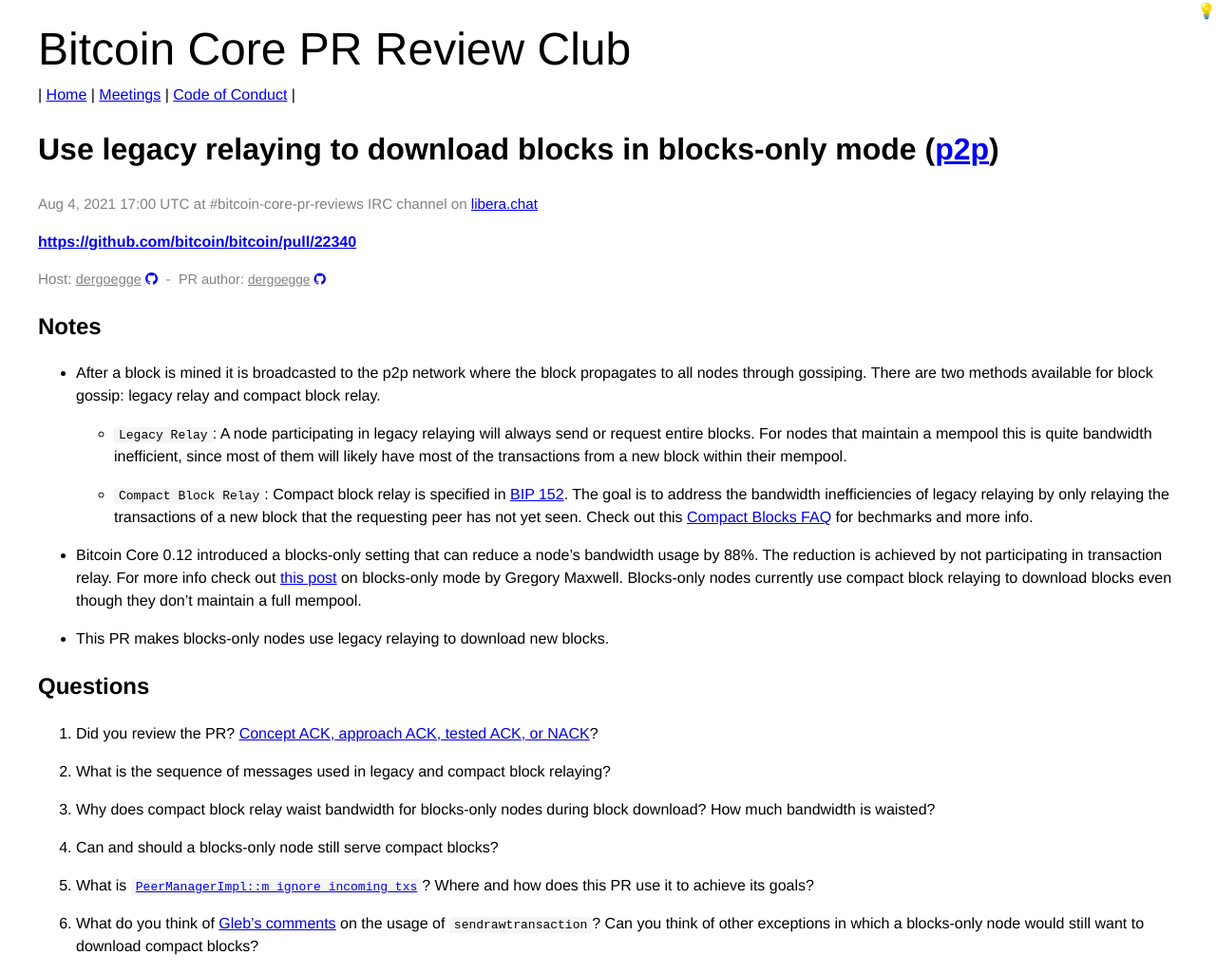
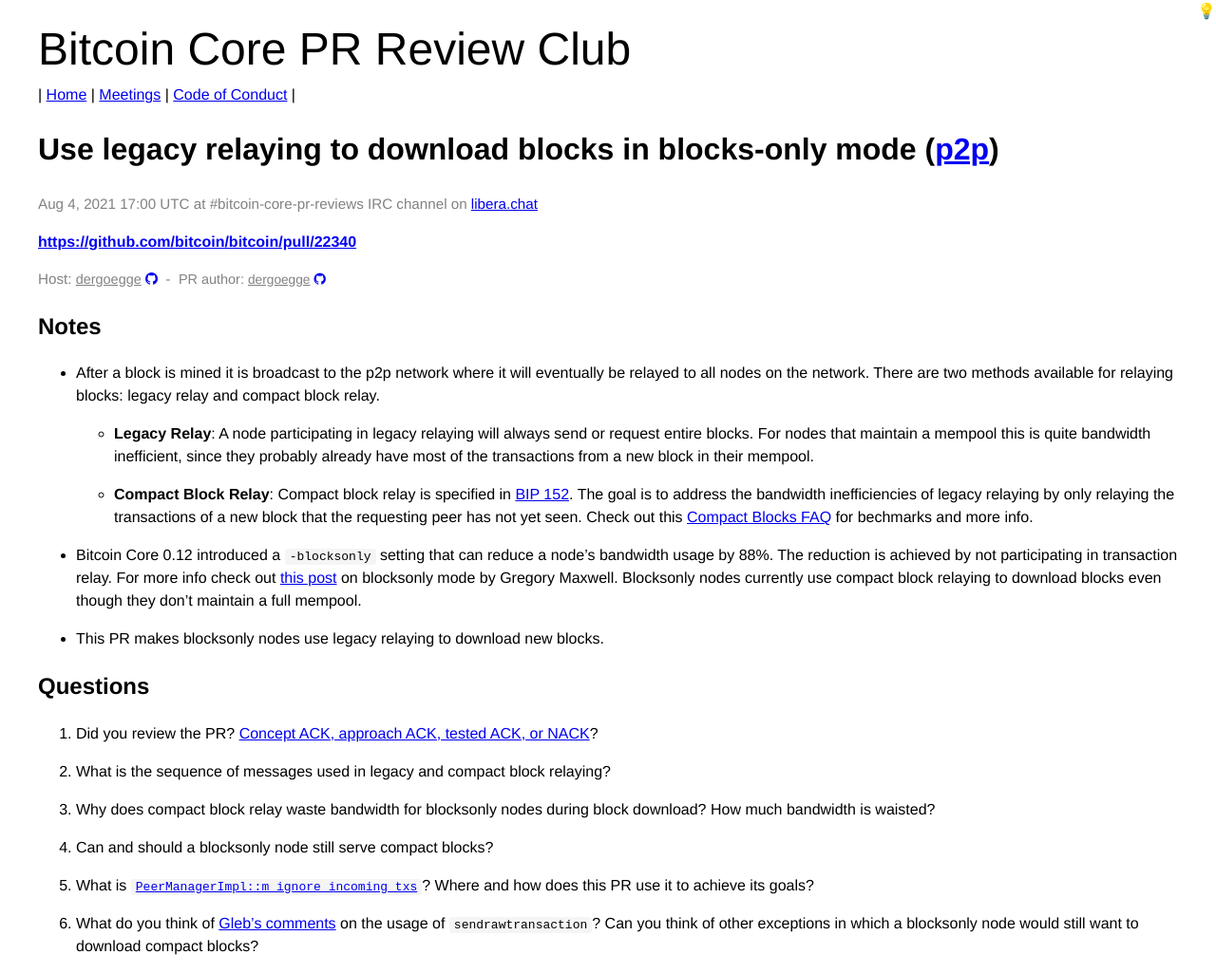
Before and after one commit to bitcoin-core-review-club/website, a Jekyll site: the page built from _posts/2021-08-04-#22340.md, in a window 1280 px wide. Shown: the whole page at 95% size. Built offline with Jekyll 4.4.1, drawn with Linux system fonts in a browser that asks for light colours.

Commit message:
n22340: minor updates

```diff
--- a/_posts/2021-08-04-#22340.md
+++ b/_posts/2021-08-04-#22340.md
@@ -12,29 +12,29 @@
 
 ## Notes
 
-- After a block is mined it is broadcasted to the p2p network where the block
-  propagates to all nodes through gossiping. There are two methods available
-  for block gossip: legacy relay and compact block relay.
+- After a block is mined it is broadcast to the p2p network where it will eventually
+  be relayed to all nodes on the network. There are two methods available
+  for relaying blocks: legacy relay and compact block relay.
 
-  - `Legacy Relay`: A node participating in legacy relaying will always send or
+  - **Legacy Relay**: A node participating in legacy relaying will always send or
     request entire blocks. For nodes that maintain a mempool this is quite
-    bandwidth inefficient, since most of them will likely have most of the
-    transactions from a new block within their mempool.
+    bandwidth inefficient, since they probably already have most of the
+    transactions from a new block in their mempool.
 
-  - `Compact Block Relay`: Compact block relay is specified in [BIP 152](https://github.com/bitcoin/bips/blob/master/bip-0152.mediawiki).
+  - **Compact Block Relay**: Compact block relay is specified in [BIP 152](https://github.com/bitcoin/bips/blob/master/bip-0152.mediawiki).
     The goal is to address the bandwidth inefficiencies of legacy relaying by
     only relaying the transactions of a new block that the requesting peer has not
     yet seen. Check out this [Compact Blocks FAQ](https://bitcoincore.org/en/2016/06/07/compact-blocks-faq/)
     for bechmarks and more info.
 
-- Bitcoin Core 0.12 introduced a blocks-only setting that can reduce a node's
+- Bitcoin Core 0.12 introduced a `-blocksonly` setting that can reduce a node's
   bandwidth usage by 88%. The reduction is achieved by not participating in
   transaction relay. For more info check out [this post](https://bitcointalk.org/index.php?topic=1377345.0)
-  on blocks-only mode by Gregory Maxwell. Blocks-only nodes currently use
+  on blocksonly mode by Gregory Maxwell. Blocksonly nodes currently use
   compact block relaying to download blocks even though they don't maintain
   a full mempool.
 
-- This PR makes blocks-only nodes use legacy relaying to download new blocks.
+- This PR makes blocksonly nodes use legacy relaying to download new blocks.
 
 ## Questions
 
@@ -42,17 +42,17 @@
 
 2. What is the sequence of messages used in legacy and compact block relaying?
 
-3. Why does compact block relay waist bandwidth for blocks-only nodes during
+3. Why does compact block relay waste bandwidth for blocksonly nodes during
    block download? How much bandwidth is waisted?
 
-4. Can and should a blocks-only node still serve compact blocks?
+4. Can and should a blocksonly node still serve compact blocks?
 
 5. What is [`PeerManagerImpl::m_ignore_incoming_txs`](https://github.com/bitcoin/bitcoin/blob/da1c0c64fd094880712d1c4167ad9eb3bb6ffcc6/src/net_processing.cpp#L404)?
    Where and how does this PR use it to achieve its goals?
 
 6. What do you think of [Gleb's comments](https://github.com/bitcoin/bitcoin/pull/22340#issuecomment-875542706)
    on the usage of `sendrawtransaction`? Can you think of other exceptions in
-   which a blocks-only node would still want to download compact blocks?
+   which a blocksonly node would still want to download compact blocks?
 
 <!-- TODO: After meeting, uncomment and add meeting log between the irc tags
 ## Meeting Log
```
